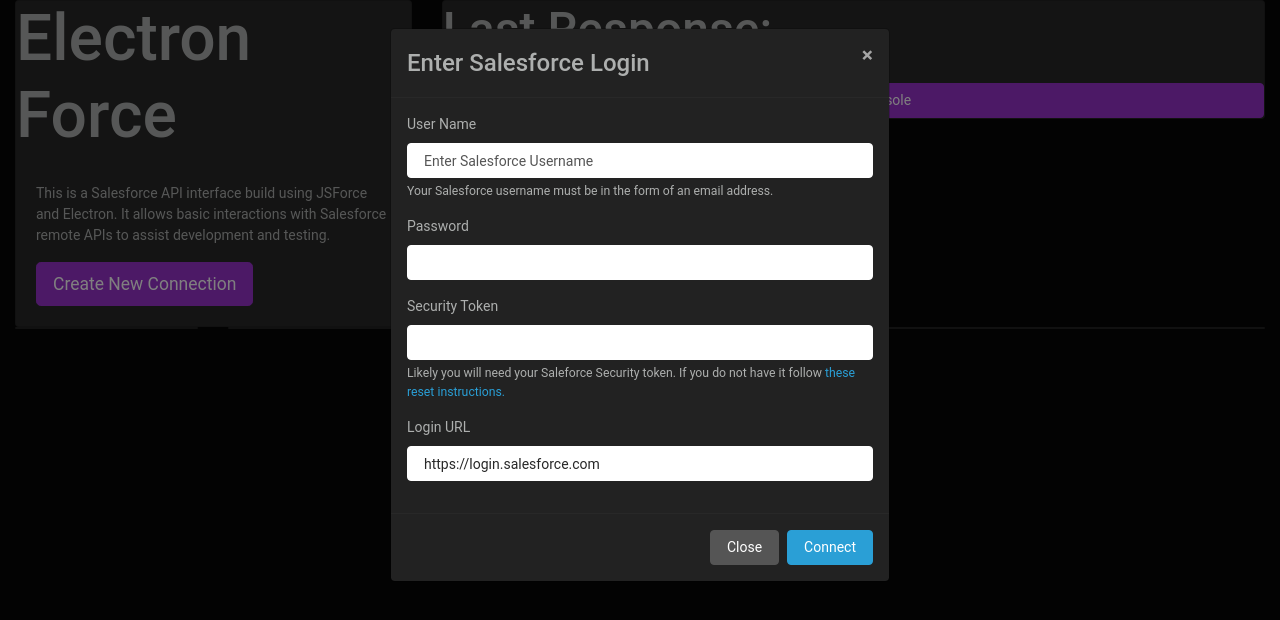
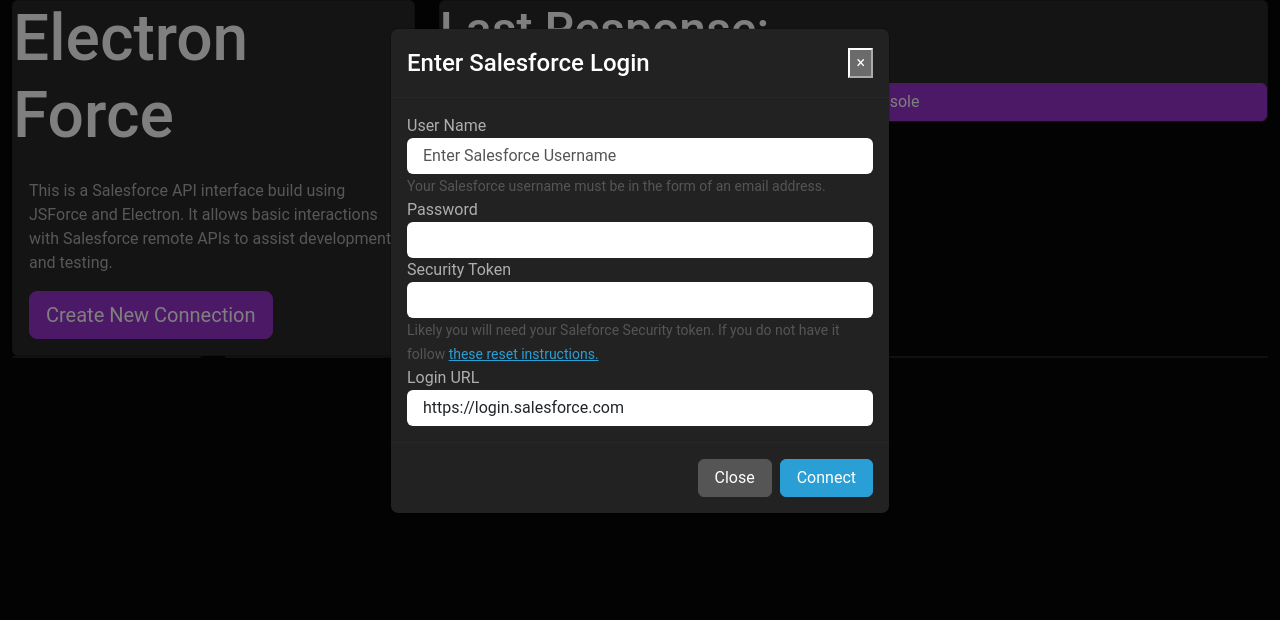
Before and after one commit to acrosman/electronForce, an Electron app: page app/index.html in a window 1280 px wide. Both pictures are taken after a click on the button "Create New Connection". Drawn offline with nearby package versions, Linux system fonts and the light colour scheme; some packages are replaced by stand-ins of ours; no server answers; a script that the page names is missing.

Commit message:
Updates to BS 5

```diff
--- a/app/dashboard.css
+++ b/app/dashboard.css
@@ -0,0 +1,4 @@
+.pre-scrollable {
+  max-height: 340px;
+  overflow-y: scroll;
+}
--- a/app/index.html
+++ b/app/index.html
@@ -1,8 +1,9 @@
 <!DOCTYPE html>
-<html>
+<html lang="en">
 
 <head>
     <meta charset="UTF-8">
+    <meta name="viewport" content="width=device-width, initial-scale=1" />
     <meta http-equiv="Content-Security-Policy"
         content="default-src 'self'; font-src https://fonts.gstatic.com; style-src 'self' https://fonts.googleapis.com; img-src 'self' data:">
     <link rel="stylesheet" href="../node_modules/bootswatch/dist/cyborg/bootstrap.min.css">
@@ -17,7 +18,7 @@
             <div class="modal-content">
                 <div class="modal-header">
                     <h5 class="modal-title" id="consoleModalLabel">Message Console</h5>
-                    <button type="button" class="close" data-dismiss="modal" aria-label="Close">
+                    <button type="button" class="close" data-bs-dismiss="modal" aria-label="Close">
                         <span aria-hidden="true">&times;</span>
                     </button>
                 </div>
@@ -37,7 +38,7 @@
                 <div class="modal-footer">
                     <button type="button" class="btn btn-primary" data-count="0" id="log-console-load-more">Load
                         More</button>
-                    <button type="button" class="btn btn-secondary" data-dismiss="modal">Close</button>
+                    <button type="button" class="btn btn-secondary" data-bs-dismiss="modal">Close</button>
                 </div>
             </div>
         </div>
@@ -54,8 +55,8 @@
                             This is a Salesforce API interface build using JSForce and Electron. It allows basic
                             interactions with Salesforce remote APIs to assist development and testing.
                         </p>
-                        <button type="button" class="btn btn-info btn-lg" data-toggle="modal"
-                            data-target="#loginModal">Create New Connection</button>
+                        <button type="button" class="btn btn-info btn-lg" data-bs-toggle="modal"
+                            data-bs-target="#loginModal">Create New Connection</button>
                     </div>
                     <div class="card-footer" id="org-status">
                         <label for="active-org">Active Org for next action.</label>
@@ -71,7 +72,7 @@
                             <div class="modal-content">
                                 <div class="modal-header">
                                     <h5 class="modal-title" id="loginModalLabel">Enter Salesforce Login</h5>
-                                    <button type="button" class="close" data-dismiss="modal" aria-label="Close">
+                                    <button type="button" class="close" data-bs-dismiss="modal" aria-label="Close">
                                         <span aria-hidden="true">&times;</span>
                                     </button>
                                 </div>
@@ -105,9 +106,10 @@
                                     </form>
                                 </div>
                                 <div class="modal-footer">
-                                    <button type="button" class="btn btn-secondary" data-dismiss="modal">Close</button>
+                                    <button type="button" class="btn btn-secondary"
+                                        data-bs-dismiss="modal">Close</button>
                                     <button type="button" class="btn btn-primary" id="login-trigger"
-                                        data-dismiss="modal">Connect</button>
+                                        data-bs-dismiss="modal">Connect</button>
                                 </div>
                             </div>
                         </div>
@@ -119,7 +121,7 @@
                     <h2>Last Response:</h2>
                     <pre id="raw-response" class="pre-scrollable"></pre>
                     <button type="button" id="show-console" class="btn btn-info" value="Show Log Console"
-                        data-toggle="modal" data-target="#consoleModal">Show Log Console</button>
+                        data-bs-toggle="modal" data-bs-target="#consoleModal">Show Log Console</button>
                 </div>
             </div>
         </div>
@@ -267,7 +269,7 @@
         </div>
 </body>
 <script src="../node_modules/jquery/dist/jquery.min.js"></script>
-<script src="../node_modules/bootstrap/dist/js/bootstrap.min.js"></script>
+<script src="../node_modules/bootstrap/dist/js/bootstrap.bundle.min.js"></script>
 <script src="../node_modules/jquery.json-viewer/json-viewer/jquery.json-viewer.js"></script>
 <script src="render.js"></script>
 
```
Also changed, not shown: package.json (+3 -4 lines), 1 other file.
